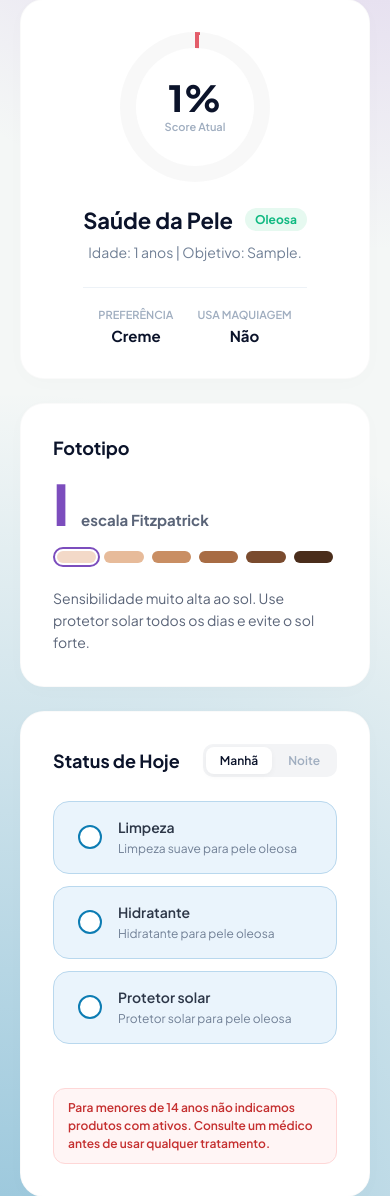
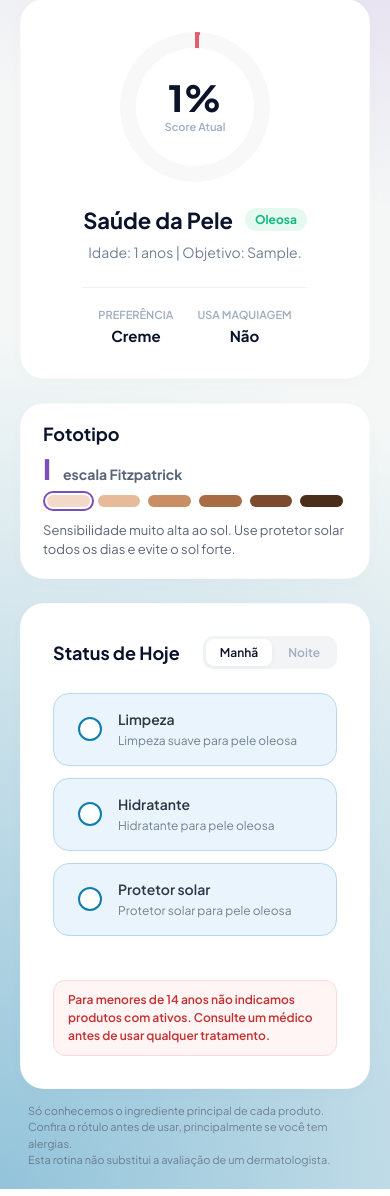
Before and after one commit to Mikissmi/lume-skin-vercel, a Django app: page /dashboard/ in a window 390 px wide. Shown: the part 474-1670 px from the top of the page. Run offline with Django 5.2, Linux system fonts and the light colour scheme; a user stored in the database is signed in; tables that the repository leaves empty hold one stand-in row (values such as "Sample post").

Commit message:
Dashboard: card Fototipo mais compacto para caber na altura do card Saúde da Pele
- numeral romano de 56px para 32px (28px em telas até 1200px)
- menos espaço em cima/embaixo e entre os itens do card
- o card Saúde da Pele volta a ter a altura natural (216px) e os dois seguem iguais
- sobe o ?v= do style.css

Co-Authored-By: Claude Sonnet 5.5 <noreply@anthropic.com>
Claude-Session: https://claude.ai/code/session_01KBV22c169YiEL3vsNS6NH8

```diff
--- a/core/static/core/style.css
+++ b/core/static/core/style.css
@@ -952,13 +952,14 @@ body.body:has(.sidebar) {
 .card.perfil {
     display: flex;
     flex-direction: column;
+    padding: 24px 32px; /* menos espaco em cima/embaixo: o card cabe na altura do card Saude da Pele */
 }
 
 .card.perfil h2 {
     font-size: 18px;
     font-weight: 700;
     color: #0b132a;
-    margin-bottom: 16px;
+    margin-bottom: 10px;
 }
 
 /* Fototipo: algarismo romano grande + "escala Fitzpatrick" ao lado */
@@ -966,11 +967,11 @@ body.body:has(.sidebar) {
     display: flex;
     align-items: baseline;
     gap: 10px;
-    margin-bottom: 16px;
+    margin-bottom: 8px;
 }
 
 .fototipo-numero {
-    font-size: 56px;
+    font-size: 32px;
     font-weight: 800;
     color: #7c4dbd;
     line-height: 1;
@@ -978,7 +979,7 @@ body.body:has(.sidebar) {
 }
 
 .fototipo-linha small {
-    font-size: 15px;
+    font-size: 14px;
     color: #5a6478;
     font-weight: 700;
 }
@@ -987,7 +988,7 @@ body.body:has(.sidebar) {
 .fototipo-escala {
     display: flex;
     gap: 8px;
-    margin: 0 0 20px;
+    margin: 0 0 10px;
     padding: 4px;
     list-style: none;
 }
@@ -1004,10 +1005,21 @@ body.body:has(.sidebar) {
 }
 
 .card.perfil p {
-    font-size: 14px;
-    line-height: 1.6;
+    font-size: 13px;
+    line-height: 1.5;
     color: #5a6478;
     margin-bottom: 0;
+}
+
+/* Telas medias: a coluna do Fototipo fica estreita e o texto ocupa mais linhas, entao o card fica mais compacto */
+@media (max-width: 1200px) {
+    .card.perfil {
+        padding: 18px 22px;
+    }
+
+    .fototipo-numero {
+        font-size: 28px;
+    }
 }
 
 /* ==========================================================================
--- a/core/templates/core/index.html
+++ b/core/templates/core/index.html
@@ -5,7 +5,7 @@
     <meta charset="UTF-8">
     <meta name="viewport" content="width=device-width, initial-scale=1.0">
     <title>LUME Skin</title>
-    <link rel="stylesheet" href="{% static 'core/style.css' %}?v=8">
+    <link rel="stylesheet" href="{% static 'core/style.css' %}?v=9">
     <link href="https://fonts.googleapis.com/css2?family=Inter:wght@400;500;600;700&display=swap" rel="stylesheet">
 </head>
 <body class="body">
```
